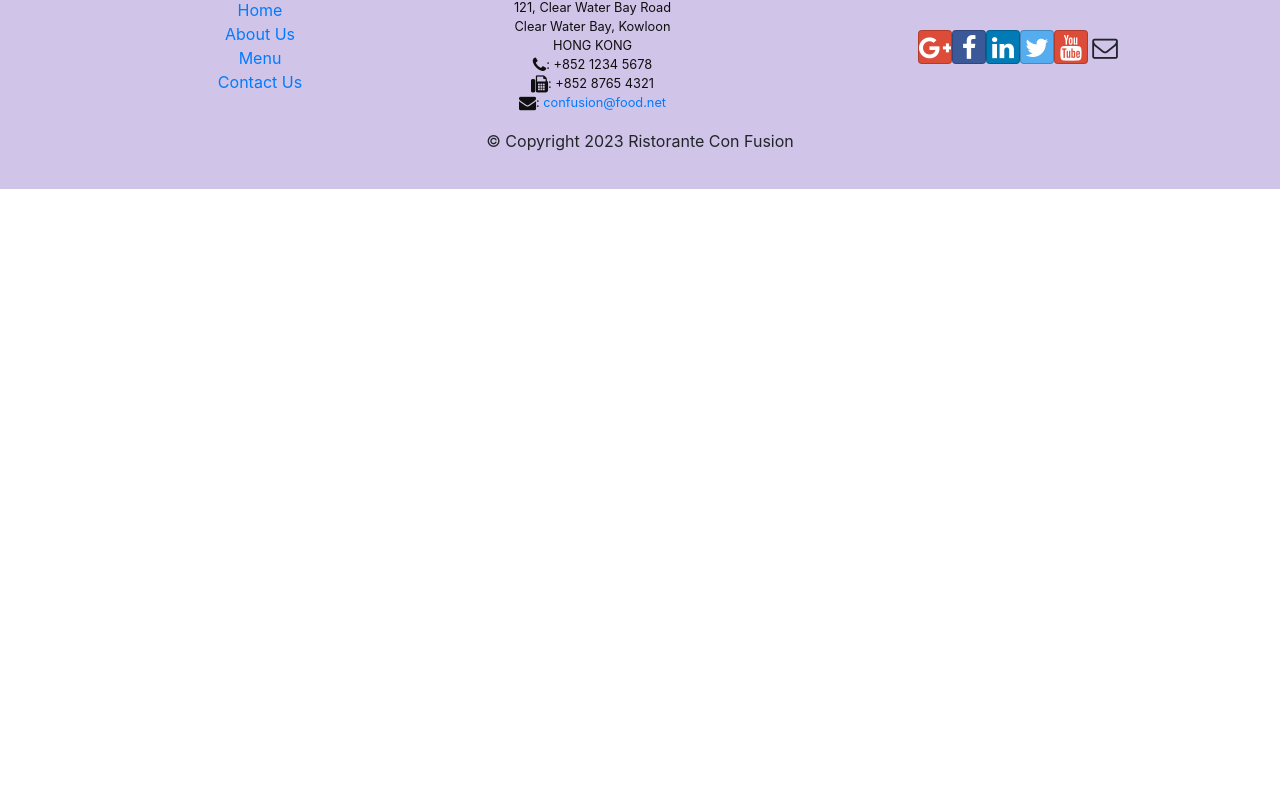
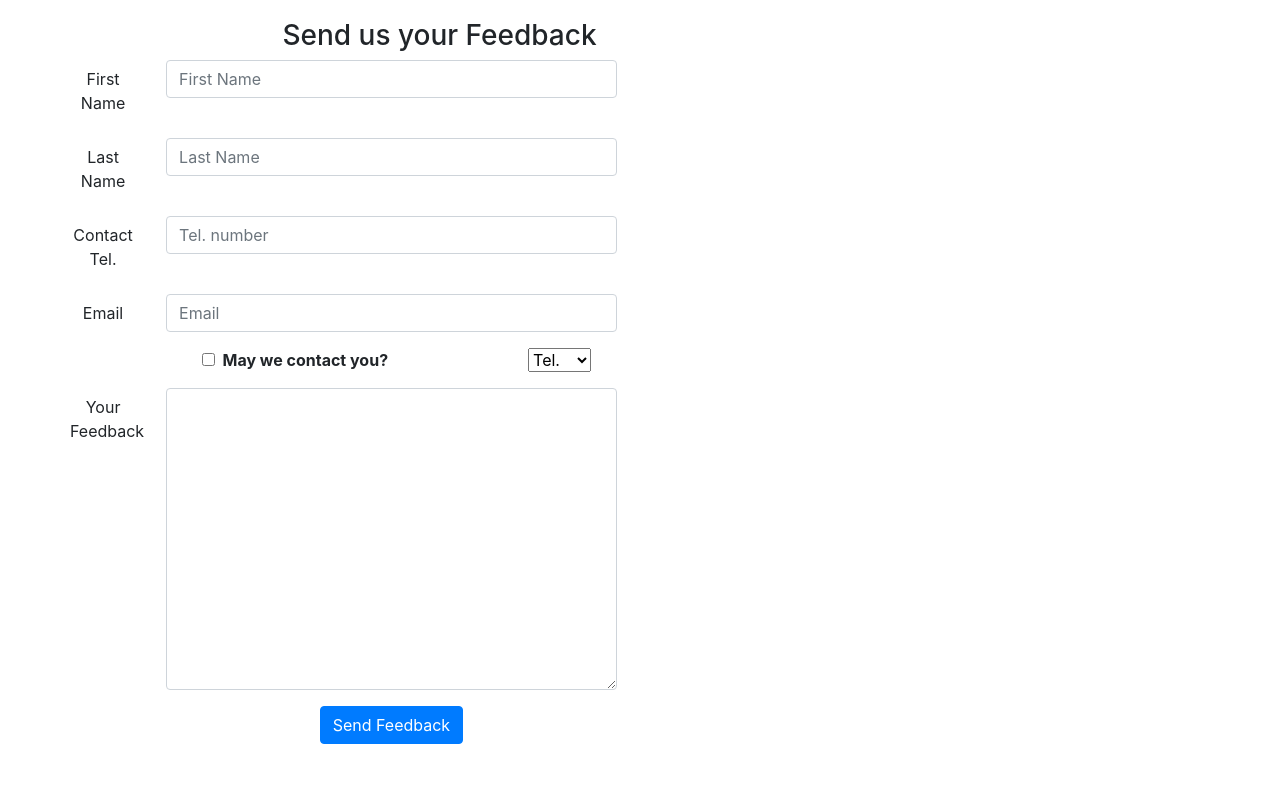
Before and after one commit to trandtrieu/Confusion, a React (Create React App) app: page /contactus in a window 1280 px wide. Shown: the part 656-1460 px from the top of the page. Before the commit the page ends 845 px from the top, so only its background shows below. Built offline with nearby package versions, Linux system fonts and the light colour scheme.

Commit message:
controlled

```diff
--- a/src/components/ContactComponent.js
+++ b/src/components/ContactComponent.js
@@ -1,8 +1,65 @@
-import React from "react";
+import React, { Component } from "react";
+import {
+  Breadcrumb,
+  BreadcrumbItem,
+  Button,
+  Form,
+  FormGroup,
+  Label,
+  Input,
+  Col,
+} from "reactstrap";
+import { Link } from "react-router-dom";
+class Contact extends Component {
+  constructor(props) {
+    super(props);
 
-function Contact(props) {
+    this.state = {
+      firstname: "",
+      lastname: "",
+      telnum: "",
+      email: "",
+      agree: false,
+      contactType: "Tel.",
+      message: "",
+    };
+
+    this.handleInputChange = this.handleInputChange.bind(this);
+    this.handleSubmit = this.handleSubmit.bind(this);
+  }
+
+  handleInputChange(event) {
+    const target = event.target;
+    const value = target.type === "checkbox" ? target.checked : target.value;
+    const name = target.name;
+
+    this.setState({
+      [name]: value,
+    });
+  }
+
+  handleSubmit(event) {
+    console.log("Current State is: " + JSON.stringify(this.state));
+    alert("Current State is: " + JSON.stringify(this.state));
+    event.preventDefault();
+  }
+
+  render() {
     return (
       <div className="container">
+        <div className="row">
+          <Breadcrumb>
+            <BreadcrumbItem>
+              <Link to="/home">Home</Link>
+            </BreadcrumbItem>
+            <BreadcrumbItem active>Contact Us</BreadcrumbItem>
+          </Breadcrumb>
+          <div className="col-12">
+            <h3>Contact Us</h3>
+            <hr />
+          </div>
+        </div>
+
         <div className="row row-content">
           <div className="col-12">
             <h3>Location Information</h3>
@@ -48,9 +105,127 @@
               </a>
             </div>
           </div>
+          <div className="row row-content">
+            <div className="col-12">
+              <h3>Send us your Feedback</h3>
+            </div>
+            <div className="col-12 col-md-9">
+              <Form onSubmit={this.handleSubmit}>
+                <FormGroup row>
+                  <Label htmlFor="firstname" md={2}>
+                    First Name
+                  </Label>
+                  <Col md={10}>
+                    <Input
+                      type="text"
+                      id="firstname"
+                      name="firstname"
+                      placeholder="First Name"
+                      value={this.state.firstname}
+                      onChange={this.handleInputChange}
+                    />
+                  </Col>
+                </FormGroup>
+                <FormGroup row>
+                  <Label htmlFor="lastname" md={2}>
+                    Last Name
+                  </Label>
+                  <Col md={10}>
+                    <Input
+                      type="text"
+                      id="lastname"
+                      name="lastname"
+                      placeholder="Last Name"
+                      value={this.state.lastname}
+                      onChange={this.handleInputChange}
+                    />
+                  </Col>
+                </FormGroup>
+                <FormGroup row>
+                  <Label htmlFor="telnum" md={2}>
+                    Contact Tel.
+                  </Label>
+                  <Col md={10}>
+                    <Input
+                      type="tel"
+                      id="telnum"
+                      name="telnum"
+                      placeholder="Tel. number"
+                      value={this.state.telnum}
+                      onChange={this.handleInputChange}
+                    />
+                  </Col>
+                </FormGroup>
+                <FormGroup row>
+                  <Label htmlFor="email" md={2}>
+                    Email
+                  </Label>
+                  <Col md={10}>
+                    <Input
+                      type="email"
+                      id="email"
+                      name="email"
+                      placeholder="Email"
+                      value={this.state.email}
+                      onChange={this.handleInputChange}
+                    />
+                  </Col>
+                </FormGroup>
+                <FormGroup row>
+                  <Col md={{ size: 6, offset: 2 }}>
+                    <FormGroup check>
+                      <Label check>
+                        <Input
+                          type="checkbox"
+                          name="agree"
+                          checked={this.state.agree}
+                          onChange={this.handleInputChange}
+                        />{" "}
+                        <strong>May we contact you?</strong>
+                      </Label>
+                    </FormGroup>
+                  </Col>
+                  <Col md={{ size: 3, offset: 1 }}>
+                    <Input
+                      type="select"
+                      name="contactType"
+                      value={this.state.contactType}
+                      onChange={this.handleInputChange}
+                    >
+                      <option>Tel.</option>
+                      <option>Email</option>
+                    </Input>
+                  </Col>
+                </FormGroup>
+                <FormGroup row>
+                  <Label htmlFor="message" md={2}>
+                    Your Feedback
+                  </Label>
+                  <Col md={10}>
+                    <Input
+                      type="textarea"
+                      id="message"
+                      name="message"
+                      rows="12"
+                      value={this.state.message}
+                      onChange={this.handleInputChange}
+                    ></Input>
+                  </Col>
+                </FormGroup>
+                <FormGroup row>
+                  <Col md={{ size: 10, offset: 2 }}>
+                    <Button type="submit" color="primary">
+                      Send Feedback
+                    </Button>
+                  </Col>
+                </FormGroup>
+              </Form>
+            </div>
+          </div>
         </div>
       </div>
     );
   }
+}
 
 export default Contact;
```
Also changed, not shown: src/components/ContactComponentV2.js (added, +80 -0 lines). Lines whose indentation alone changed are shown as unchanged.
